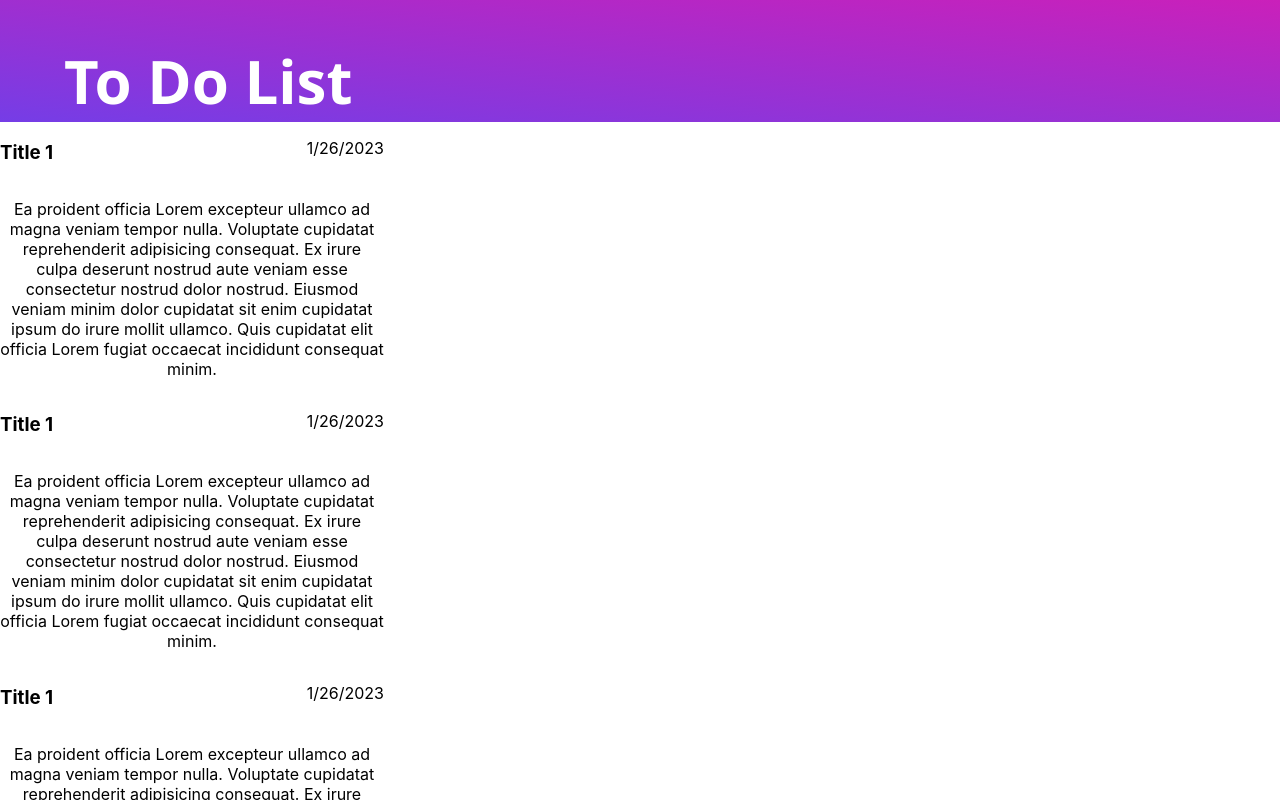
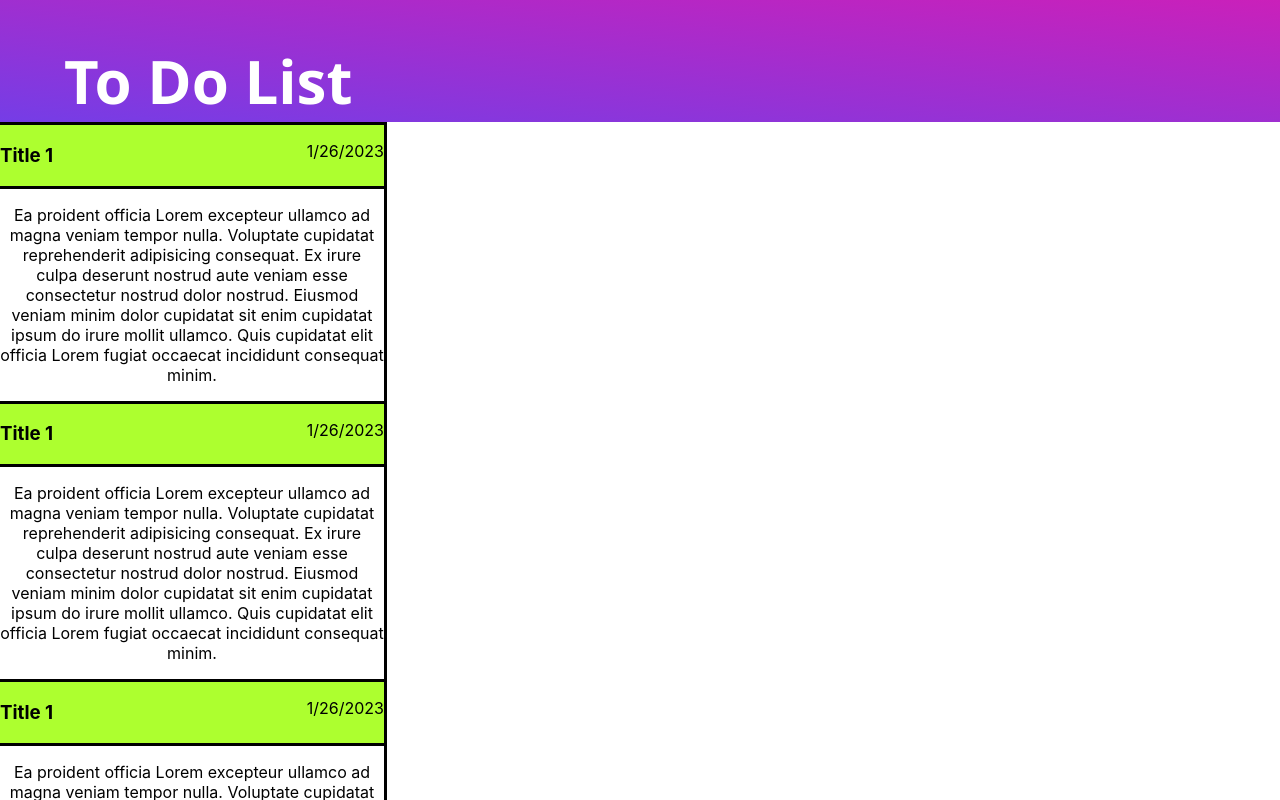
Before and after one commit to DanWilk/todoList, a React (Create React App) app: page / in a window 1280 px wide. Shown: the top 800 px of the page. Built offline with nearby package versions, Linux system fonts and the light colour scheme.

Commit message:
completed styling of note list items

```diff
--- a/src/App.css
+++ b/src/App.css
@@ -58,13 +58,18 @@ header {
   width: 30%;
   display: flex;
   flex-wrap: wrap;
+  border-right: solid;
 }
 
 .noteItem {
   width: 100%;
+  border: solid;
 }
 
 .NoteTitleArea {
   display: flex;
   justify-content: space-between;
+  border-bottom: solid;
+  border-top: solid;
+  background-color: greenyellow;
 }
```
